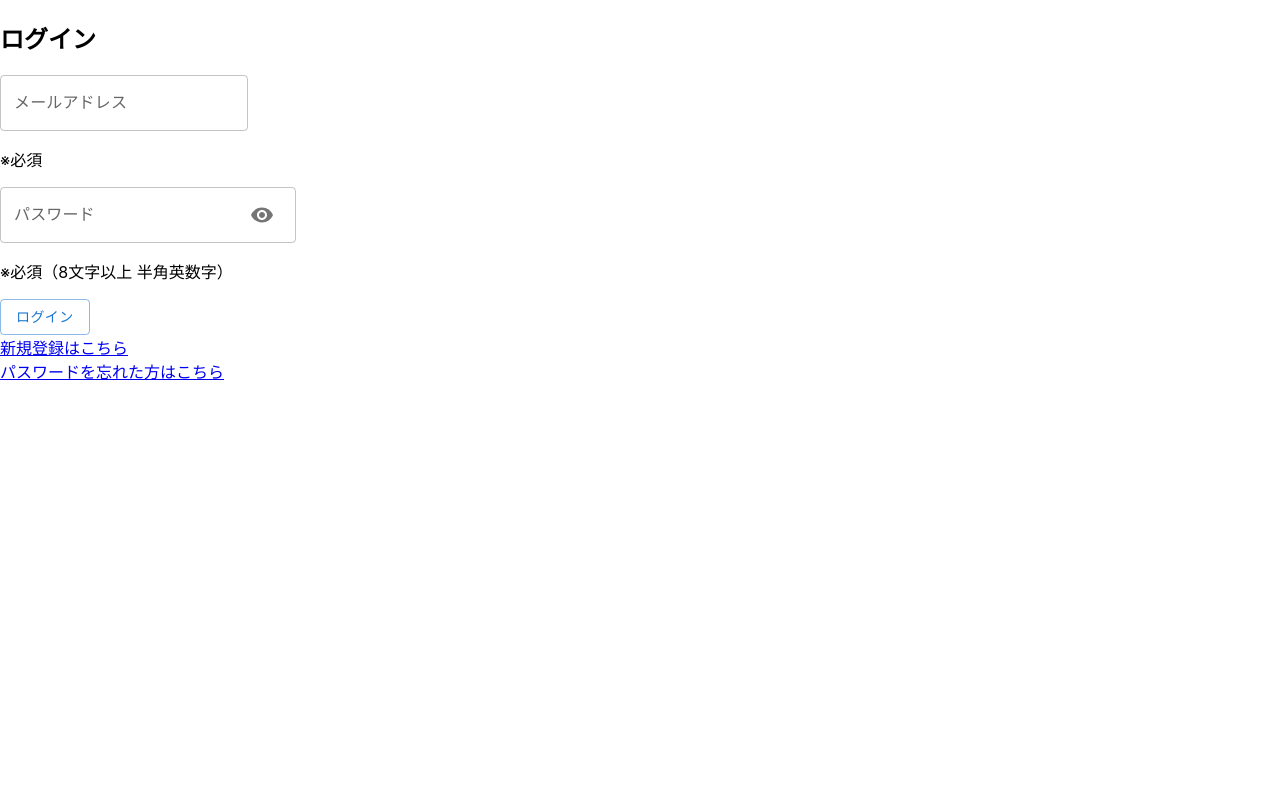
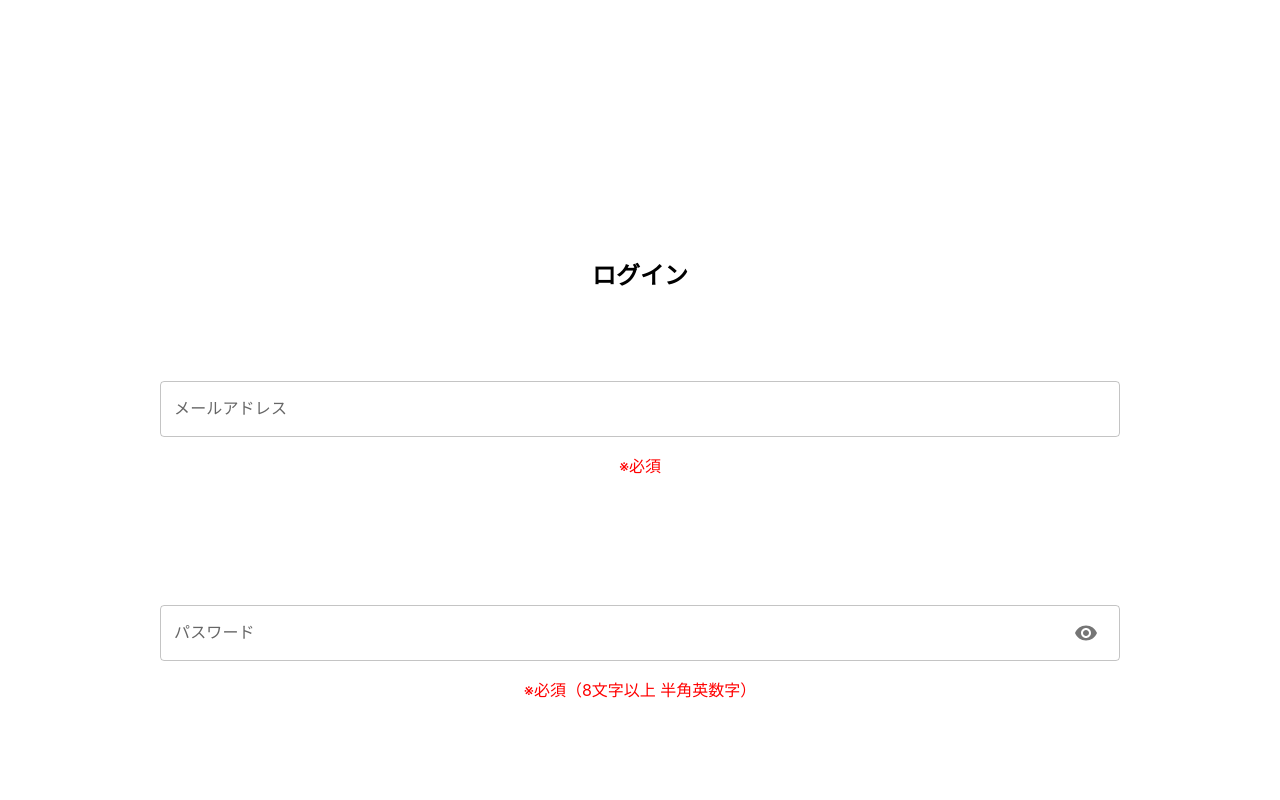
Before and after one commit to takumiTakahata/equipment_management_system, a React (Create React App) app in the folder app/: page /user_login in a window 1280 px wide. Shown: the top 800 px of the page. Built offline with nearby package versions, Linux system fonts and the light colour scheme.

Commit message:
入力欄,ボタンのcss

```diff
--- a/app/src/components/user_login.css
+++ b/app/src/components/user_login.css
@@ -0,0 +1,28 @@
+#user_login {
+  text-align: center;
+}
+#user_login .page_title {
+  margin-top: 20%;
+}
+#user_login .ad_login_required_txt {
+  color: #ff0000;
+  font-size: 16px;
+  margin-bottom: 10%;
+}
+
+#user_login .user_login_email,
+#user_login .user_login_pass {
+  margin-top: 7%;
+  margin-bottom: 0.5%;
+}
+
+#user_login .user_login_email_text,
+#user_login .user_login_pass_text {
+  width: 75%;
+}
+
+#user_login .MuiButton-root.user_login_button {
+  margin-top: 5%;
+  background-color: #627cff;
+  color: white;
+}
```
Also changed, not shown: 1 other file (tests, documents, lock files or other folders).
